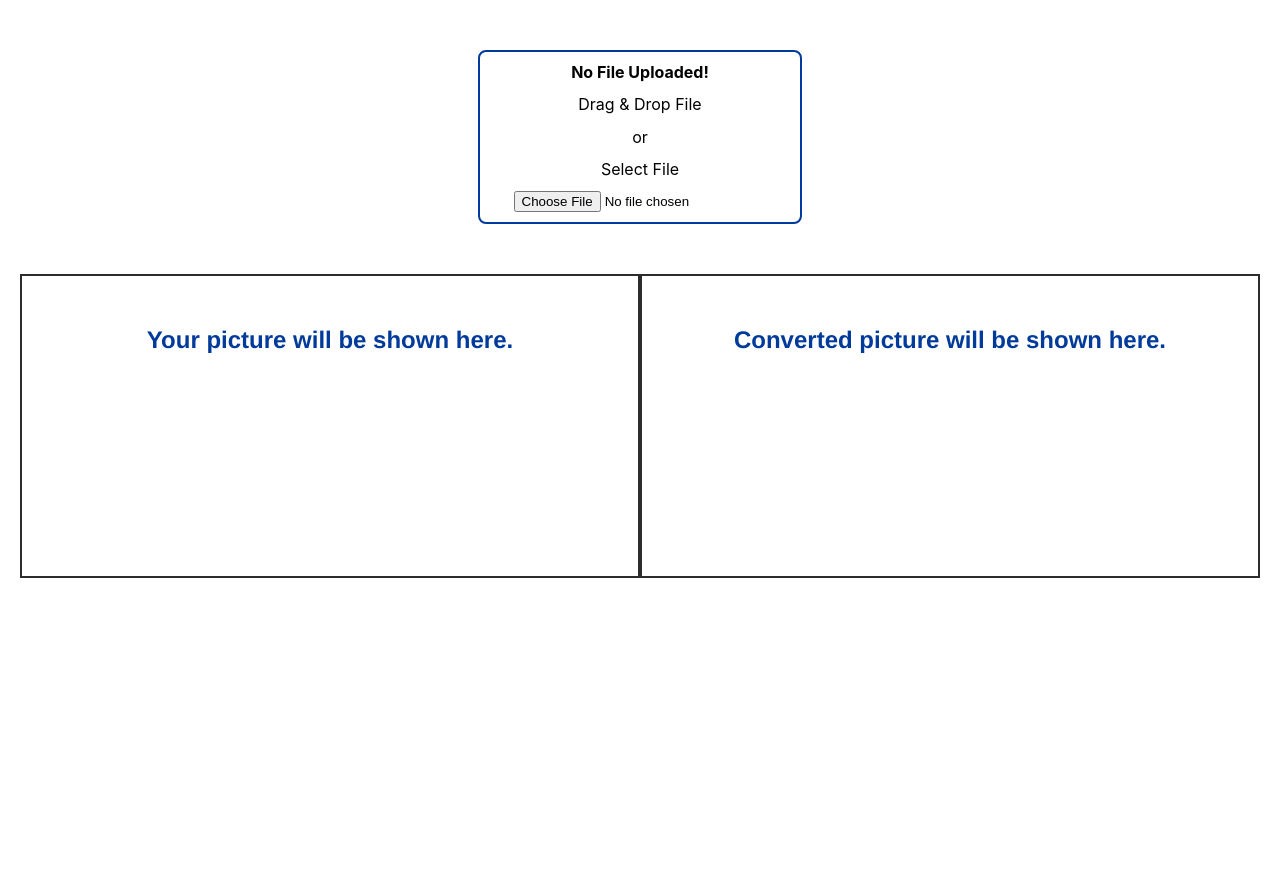
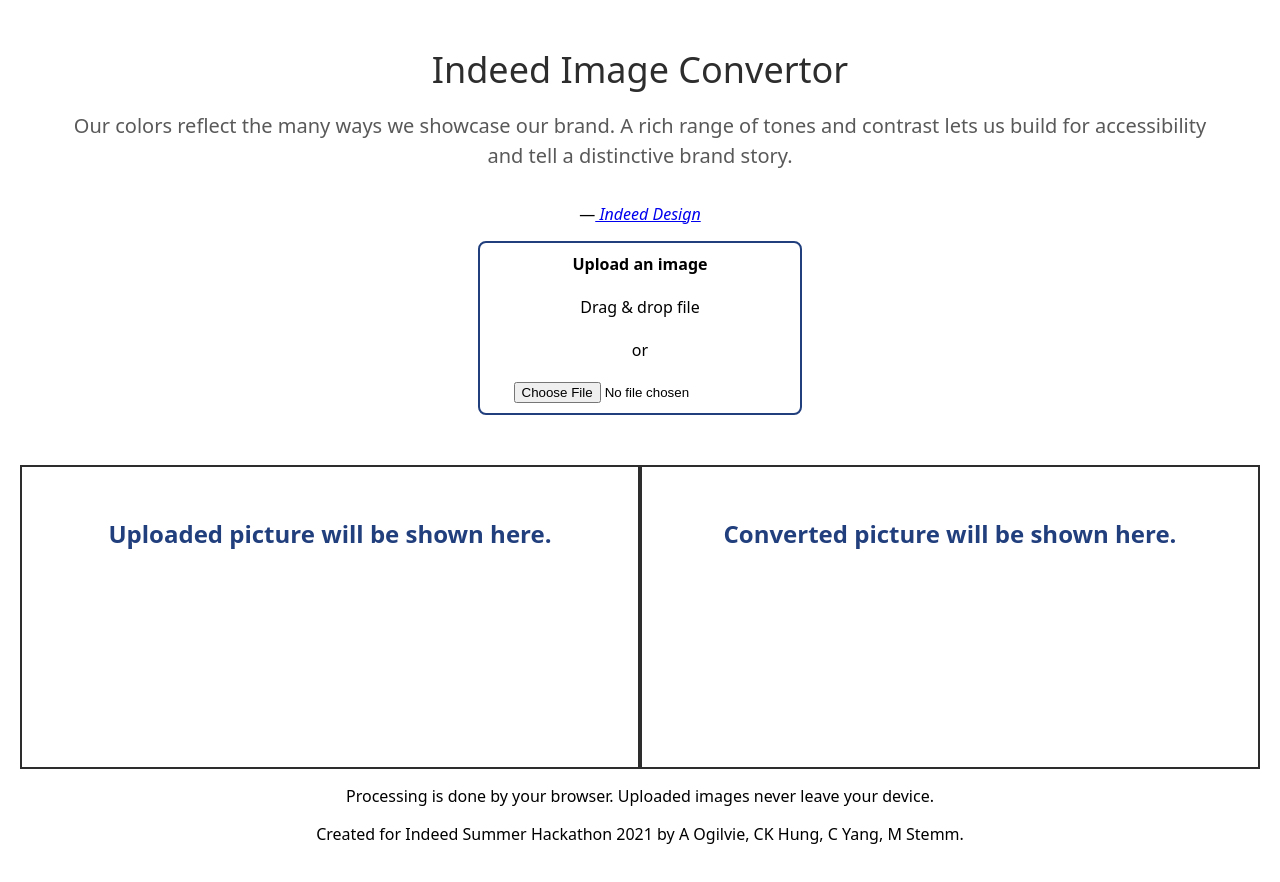
Before and after one commit to a-ogilvie/indeed-image-convertor, a React (Create React App) app: page / in a window 1280 px wide. Shown: the top 882 px of the page. Before the commit the page ends 800 px from the top, so only its background shows below. Built offline with nearby package versions, Linux system fonts and the light colour scheme.

Commit message:
refactor: clean up styling; add explanatory text

```diff
--- a/src/App.css
+++ b/src/App.css
@@ -5,14 +5,14 @@
 .file-uploader {
   width: 300px;
   height: 150px;
-  border: 2px solid #003A9B;
+  border: 2px solid rgb(34, 63, 125);
   border-radius: 8px;
   padding: 10px;
   font-size: 16px;
 }
 
 .file-uploader--dragging {
-  border-color: #9d2b6b;
+  border-color: rgb(145, 52, 105);
 }
 
 .file-uploader__contents {
@@ -37,22 +37,24 @@
   padding-top: 50px;
 }
 @media (max-width: 712px) {
-  .pictureBox{
+  .pictureBox {
     flex-direction: column;
   }
 }
-.inputBox, .outputBox {
+.inputBox,
+.outputBox {
   border: 2px solid #2d2d2d;
   width: 100%;
   min-height: inherit;
 }
-.inputBox > img, .outputBox > img  {
+.inputBox > img,
+.outputBox > img {
   width: 100%;
 }
-.inputBox > div, .outputBox > div  {
+.inputBox > div,
+.outputBox > div {
   font-size: 1.5em;
-  font-family: Helvetica, sans-serif;
-  color: #003A9B;
+  color: rgb(34, 63, 125);
   font-weight: bold;
   margin-top: 50px;
 }
@@ -63,12 +65,32 @@
   width: 11em;
   height: 11em;
   border-radius: 50%;
-  background: #003a9b;
-  background: -moz-linear-gradient(left, #003a9b 10%, rgba(255, 255, 255, 0) 42%);
-  background: -webkit-linear-gradient(left, #003a9b 10%, rgba(255, 255, 255, 0) 42%);
-  background: -o-linear-gradient(left, #003a9b 10%, rgba(255, 255, 255, 0) 42%);
-  background: -ms-linear-gradient(left, #003a9b 10%, rgba(255, 255, 255, 0) 42%);
-  background: linear-gradient(to right, #003a9b 10%, rgba(255, 255, 255, 0) 42%);
+  background: rgb(34, 63, 125);
+  background: -moz-linear-gradient(
+    left,
+    rgb(34, 63, 125) 10%,
+    rgba(255, 255, 255, 0) 42%
+  );
+  background: -webkit-linear-gradient(
+    left,
+    rgb(34, 63, 125) 10%,
+    rgba(255, 255, 255, 0) 42%
+  );
+  background: -o-linear-gradient(
+    left,
+    rgb(34, 63, 125) 10%,
+    rgba(255, 255, 255, 0) 42%
+  );
+  background: -ms-linear-gradient(
+    left,
+    rgb(34, 63, 125) 10%,
+    rgba(255, 255, 255, 0) 42%
+  );
+  background: linear-gradient(
+    to right,
+    rgb(34, 63, 125) 10%,
+    rgba(255, 255, 255, 0) 42%
+  );
   position: relative;
   -webkit-animation: load3 1.4s infinite linear;
   animation: load3 1.4s infinite linear;
@@ -79,7 +101,7 @@
 .loader:before {
   width: 50%;
   height: 50%;
-  background: #003a9b;
+  background: rgb(34, 63, 125);
   border-radius: 100% 0 0 0;
   position: absolute;
   top: 0;
@@ -119,3 +141,21 @@
     transform: rotate(360deg);
   }
 }
+
+h1 {
+  color: rgb(45, 45, 45);
+  font-size: 2.25rem;
+  font-weight: 400;
+  line-height: 1.125;
+  margin: 0px 0px 1rem;
+  max-width: 82%;
+}
+
+blockquote {
+  color: rgb(89, 89, 89);
+  font-size: 1.25rem;
+  font-weight: 400;
+  line-height: 1.5;
+  margin: 0px 0px 2rem;
+  max-width: 100%;
+}
--- a/src/App.tsx
+++ b/src/App.tsx
@@ -9,11 +9,37 @@
   return (
     <div className="App">
       <AppProvider>
+        <h1>Indeed Image Convertor</h1>
+        <figure>
+          <blockquote cite="https://indeed.design/brand/color">
+            <p>
+              Our colors reflect the many ways we showcase our brand. A rich
+              range of tones and contrast lets us build for accessibility and
+              tell a distinctive brand story.
+            </p>
+          </blockquote>
+          <figcaption>
+            —
+            <cite>
+              <a href="https://indeed.design/brand/color"> Indeed Design</a>
+            </cite>
+          </figcaption>
+        </figure>
         <FileUploader />
         <div className="pictureBox">
           <InputArea />
           <OutputArea />
         </div>
+        <footer>
+          <p>
+            Processing is done by your browser. Uploaded images never leave your
+            device.
+          </p>
+          <p>
+            Created for Indeed Summer Hackathon 2021 by A Ogilvie, CK Hung, C
+            Yang, M Stemm.
+          </p>
+        </footer>
       </AppProvider>
     </div>
   )
--- a/src/InputArea.tsx
+++ b/src/InputArea.tsx
@@ -10,7 +10,7 @@
       {before ? (
         <img alt="input" src={before} />
       ) : (
-        <div>Your picture will be shown here.</div>
+        <div>Uploaded picture will be shown here.</div>
       )}
     </div>
   )
--- a/src/components/FileUploader/index.tsx
+++ b/src/components/FileUploader/index.tsx
@@ -16,8 +16,6 @@
     dragging: false,
     file: null,
   }
-  // static counter = 0;
-  let fileUploaderInput: HTMLElement | null = null
 
   const [data, setData] = React.useState(initialState)
 
@@ -93,10 +91,6 @@
     event.stopPropagation()
   }
 
-  let onSelectFileClick = () => {
-    fileUploaderInput && fileUploaderInput.click()
-  }
-
   let onFileChanged = (event: React.ChangeEvent<HTMLInputElement>) => {
     if (event.target.files && event.target.files[0]) {
       setData({ ...data, file: event.target.files[0] })
@@ -121,7 +115,6 @@
     <FileUploaderPresentationalComponent
       dragging={data.dragging}
       file={data.file}
-      onSelectFileClick={onSelectFileClick}
       onDrag={overrideEventDefaults}
       onDragStart={overrideEventDefaults}
       onDragEnd={overrideEventDefaults}
@@ -131,7 +124,6 @@
       onDrop={dropListener}
     >
       <input
-        ref={(el) => (fileUploaderInput = el)}
         type="file"
         className="file-uploader__input"
         onChange={onFileChanged}
--- a/src/components/FileUploader/presentation.tsx
+++ b/src/components/FileUploader/presentation.tsx
@@ -3,7 +3,6 @@
 type PresentationalProps = {
   dragging: boolean
   file: File | null
-  onSelectFileClick: () => void
   onDrag: (event: React.DragEvent<HTMLDivElement>) => void
   onDragStart: (event: React.DragEvent<HTMLDivElement>) => void
   onDragEnd: (event: React.DragEvent<HTMLDivElement>) => void
@@ -18,7 +17,6 @@
     const {
       dragging,
       file,
-      onSelectFileClick,
       onDrag,
       onDragStart,
       onDragEnd,
@@ -33,7 +31,7 @@
       uploaderClasses += ' file-uploader--dragging'
     }
 
-    const fileName = file ? file.name : 'No File Uploaded!'
+    const fileName = file?.name ?? 'Upload an image'
     return (
       <div
         className={uploaderClasses}
@@ -47,9 +45,8 @@
       >
         <div className="file-uploader__contents">
           <span className="file-uploader__file-name">{fileName}</span>
-          <span>Drag & Drop File</span>
+          <span>Drag & drop file</span>
           <span>or</span>
-          <span onClick={onSelectFileClick}>Select File</span>
           {props.children}
         </div>
       </div>
--- a/src/index.css
+++ b/src/index.css
@@ -1,8 +1,6 @@
 body {
   margin: 0;
-  font-family: -apple-system, BlinkMacSystemFont, 'Segoe UI', 'Roboto', 'Oxygen',
-    'Ubuntu', 'Cantarell', 'Fira Sans', 'Droid Sans', 'Helvetica Neue',
-    sans-serif;
+  font-family: 'Indeed Sans', 'Noto Sans', sans-serif;
   -webkit-font-smoothing: antialiased;
   -moz-osx-font-smoothing: grayscale;
   padding: 50px 20px;
```
Also changed, not shown: public/logo copy.png (renamed from public/logo.png).
